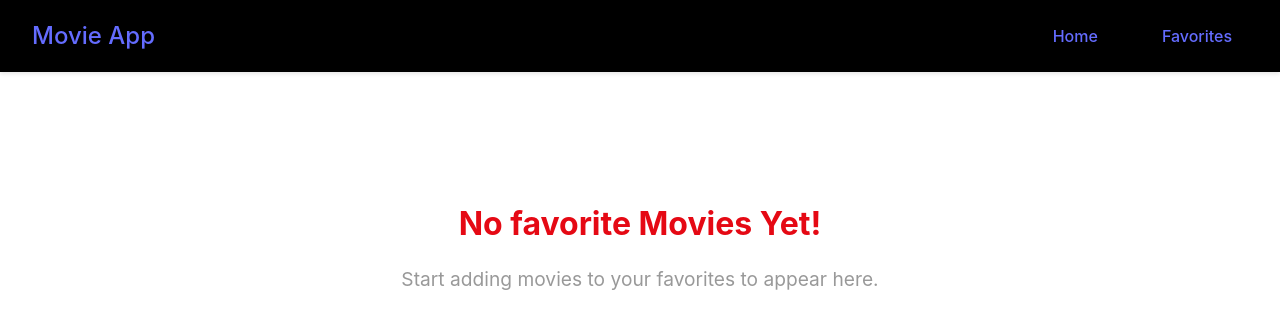
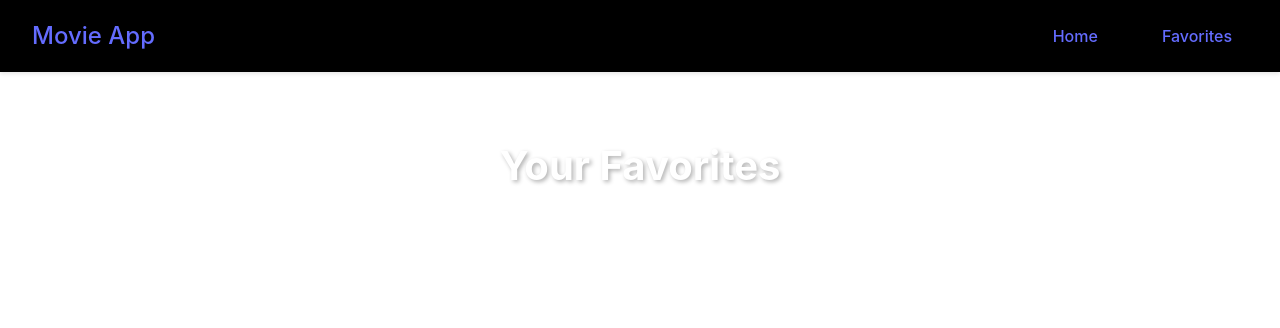
Before and after one commit to prathamkchandra/Movie-card, a React (Vite) app in the folder frontend/: page /favorites in a window 1280 px wide. Shown: the top 328 px of the page. Built offline with nearby package versions, Linux system fonts and the light colour scheme.

Commit message:
final commit

```diff
--- a/frontend/src/App.jsx
+++ b/frontend/src/App.jsx
@@ -1,20 +1,22 @@
 import "./css/App.css";
-import Navbar from "./components/Navbar";
-import Favorite from "./pages/Favorite";
+import Favorites from "./pages/Favorite";
 import Home from "./pages/Home";
 import { Routes, Route } from "react-router-dom";
+import { MovieProvider } from "./contexts/MovieContext";
+import NavBar from "./components/NavBar";
 
 function App() {
   return (
-    <div>
-     <Navbar/>
-       <main className="main-content">
-    <Routes>
-      <Route path="/" element={<Home />} />
-      <Route path="/favorites" element={<Favorite />} />
-    </Routes>
-  </main>
-  </div>
+    <MovieProvider>
+      <NavBar />
+      <main className="main-content">
+        <Routes>
+          <Route path="/" element={<Home />} />
+          <Route path="/favorites" element={<Favorites />} />
+        </Routes>
+      </main>
+    </MovieProvider>
   );
 }
+
 export default App;
--- a/frontend/src/components/Moviecard.jsx
+++ b/frontend/src/components/Moviecard.jsx
@@ -1,25 +1,30 @@
-import "../css/Moviecard.css";
+import "../css/MovieCard.css"
+import { useMovieContext } from "../contexts/MovieContext"
 
-function Moviecard({ movie }) {
-  function onFavoriteClick() {
-    alert("clicked");
+function MovieCard({movie}) {
+    const {isFavorite, addToFavorites, removeFromFavorites} = useMovieContext()
+    const favorite = isFavorite(movie.id)
+
+    function onFavoriteClick(e) {
+        e.preventDefault()
+        if (favorite) removeFromFavorites(movie.id)
+        else addToFavorites(movie)
     }
 
-  return (
-    <div className="movie-card">
+    return <div className="movie-card">
         <div className="movie-poster">
             <img src={`https://image.tmdb.org/t/p/w500${movie.poster_path}`} alt={movie.title}/>
             <div className="movie-overlay">
-          <button className="favorite-btn" onClick={onFavoriteClick}>
+                <button className={`favorite-btn ${favorite ? "active" : ""}`} onClick={onFavoriteClick}>
                     ♥
                 </button>
             </div>
         </div>
         <div className="movie-info">
-        <h1>{movie.title}</h1>
-        <p>{movie.release_date}</p>
+            <h3>{movie.title}</h3>
+            <p>{movie.release_date?.split("-")[0]}</p>
         </div>
     </div>
-  );
 }
-export default Moviecard;
+
+export default MovieCard;
--- /dev/null
+++ b/frontend/src/contexts/MovieContext.jsx
@@ -0,0 +1,42 @@
+import {createContext, useState, useContext, useEffect} from "react"
+
+const MovieContext = createContext()
+
+export const useMovieContext = () => useContext(MovieContext)
+
+export const MovieProvider = ({children}) => {
+    const [favorites, setFavorites] = useState([])
+
+    useEffect(() => {
+        const storedFavs = localStorage.getItem("favorites")
+
+        if (storedFavs) setFavorites(JSON.parse(storedFavs))
+    }, [])
+
+    useEffect(() => {
+        localStorage.setItem('favorites', JSON.stringify(favorites))
+    }, [favorites])
+
+    const addToFavorites = (movie) => {
+        setFavorites(prev => [...prev, movie])
+    }
+
+    const removeFromFavorites = (movieId) => {
+        setFavorites(prev => prev.filter(movie => movie.id !== movieId))
+    }
+
+    const isFavorite = (movieId) => {
+        return favorites.some(movie => movie.id === movieId)
+    }
+
+    const value = {
+        favorites,
+        addToFavorites,
+        removeFromFavorites,
+        isFavorite
+    }
+
+    return <MovieContext.Provider value={value}>
+        {children}
+    </MovieContext.Provider>
+}
--- a/frontend/src/pages/Favorite.jsx
+++ b/frontend/src/pages/Favorite.jsx
@@ -1,10 +1,29 @@
-import "../css/Favorite.css"
+import "../css/Favorite.css";
+import { useMovieContext } from "../contexts/MovieContext";
+import MovieCard from "../components/MovieCard";
 
-function Favorite() {
-    return <div className="favorites-empty">
-        <h2>No favorite Movies Yet!</h2>
-        <p>Start adding movies to your favorites to appear here. </p>
-         </div>
+function Favorites() {
+  const { favorites } = useMovieContext();
+
+  if (favorites) {
+    return (
+      <div className="favorites">
+        <h2>Your Favorites</h2>
+        <div className="movies-grid">
+          {favorites.map((movie) => (
+            <MovieCard movie={movie} key={movie.id} />
+          ))}
+        </div>
+      </div>
+    );
+  }
+
+  return (
+    <div className="favorites-empty">
+      <h2>No Favorite Movies Yet</h2>
+      <p>Start adding movies to your favorites and they will appear here!</p>
+    </div>
+  );
 }
 
-export default Favorite;
+export default Favorites;
```
Lines whose indentation alone changed are shown as unchanged.
